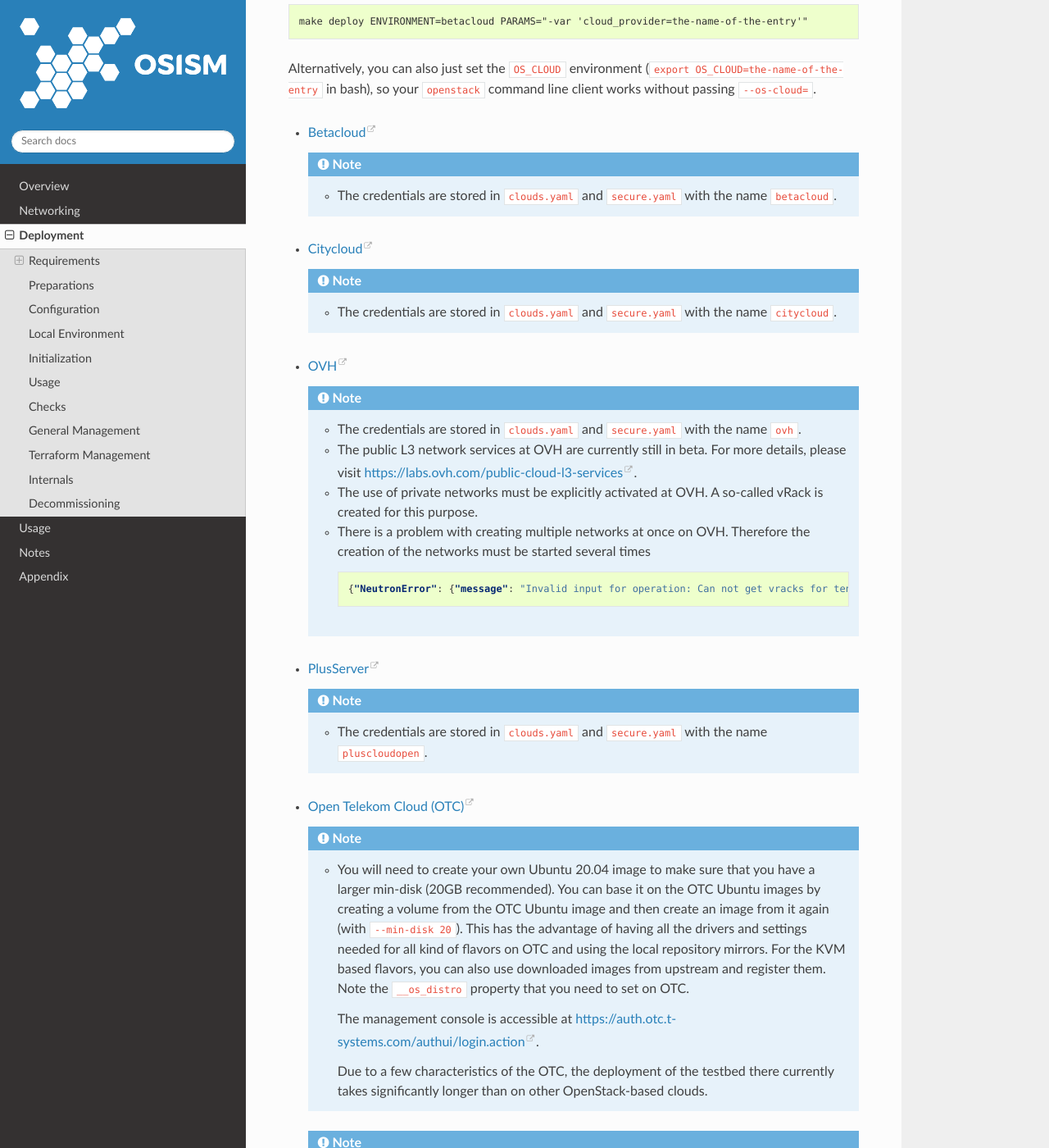
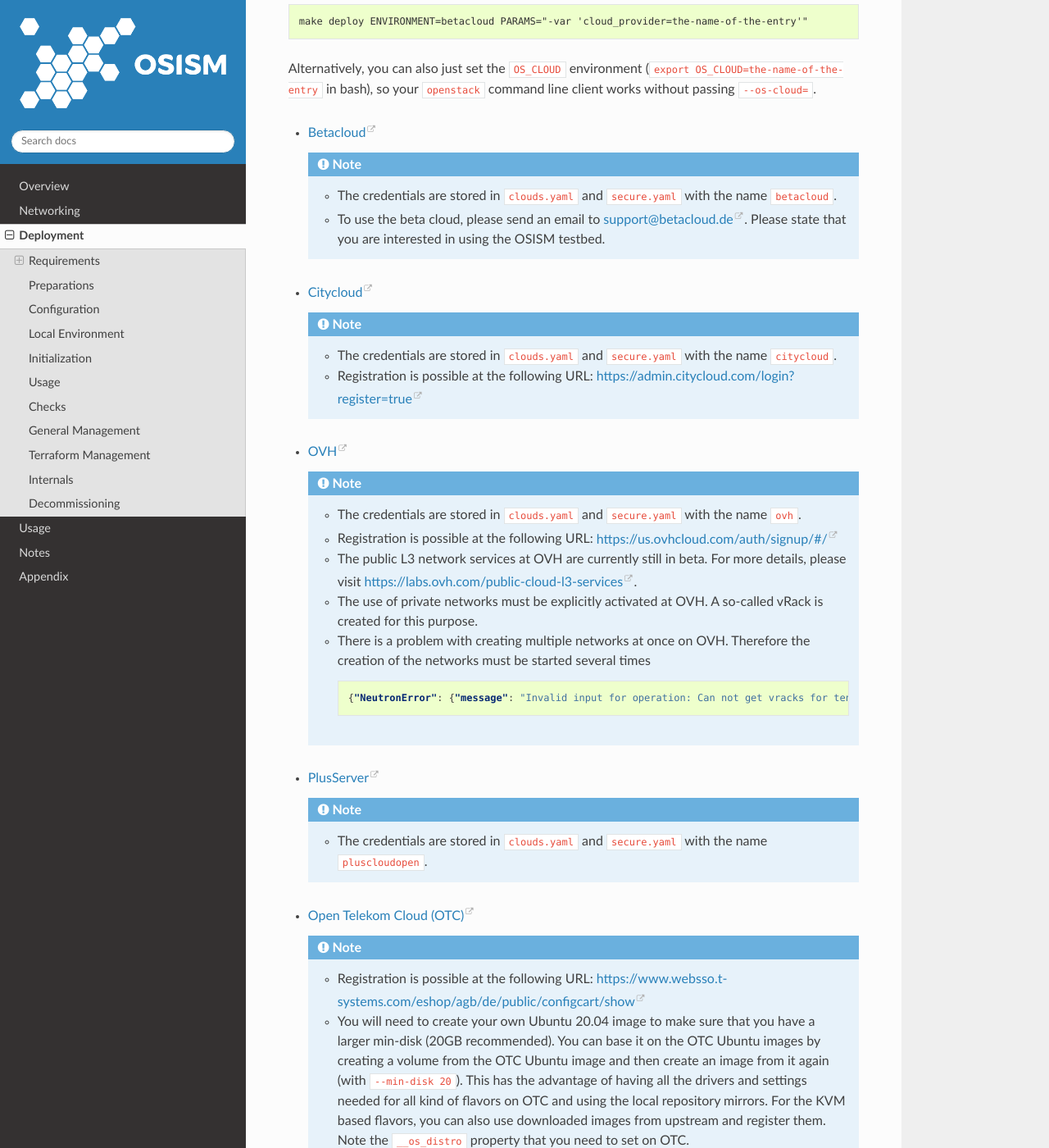
Before and after one commit to osism/testbed, a Sphinx documentation site: the page built from docs/source/deployment.rst, in a window 1280 px wide and 1400 px high, scrolled down 1891 px. Shown: the whole window at 82% size. Built offline with Sphinx 7.4.7 and the Read the Docs theme 2.0.0, drawn with Linux system fonts in a browser that asks for light colours.

Commit message:
docs: add urls to csp signup formulars (#768)
Signed-off-by: Christian Berendt <berendt@osism.tech>

```diff
--- a/docs/source/deployment.rst
+++ b/docs/source/deployment.rst
@@ -82,17 +82,24 @@
 
      * The credentials are stored in ``clouds.yaml`` and ``secure.yaml`` with the name ``betacloud``.
 
+     * To use the beta cloud, please send an email to support@betacloud.de. Please state that you are
+       interested in using the OSISM testbed.
+
 * `Citycloud <https://www.citycloud.com>`_
 
   .. note::
 
      * The credentials are stored in ``clouds.yaml`` and ``secure.yaml`` with the name ``citycloud``.
 
+     * Registration is possible at the following URL: https://admin.citycloud.com/login?register=true
+
 * `OVH <https://www.ovhcloud.com>`_
 
   .. note::
 
      * The credentials are stored in ``clouds.yaml`` and ``secure.yaml`` with the name ``ovh``.
+
+     * Registration is possible at the following URL: https://us.ovhcloud.com/auth/signup/#/
 
      * The public L3 network services at OVH are currently still in beta. For more details, please
        visit https://labs.ovh.com/public-cloud-l3-services.
@@ -115,6 +122,8 @@
 * `Open Telekom Cloud (OTC) <https://open-telekom-cloud.com/>`_
 
   .. note::
+
+     * Registration is possible at the following URL: https://www.websso.t-systems.com/eshop/agb/de/public/configcart/show
 
      * You will need to create your own Ubuntu 20.04 image to make sure that you have a larger
        min-disk (20GB recommended). You can base it on the OTC Ubuntu images by creating a volume
```
